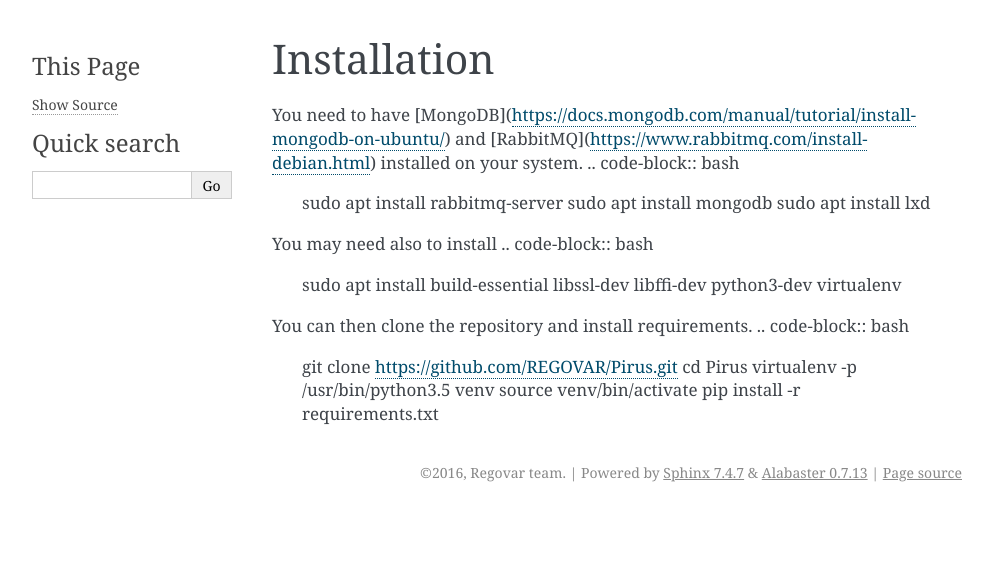
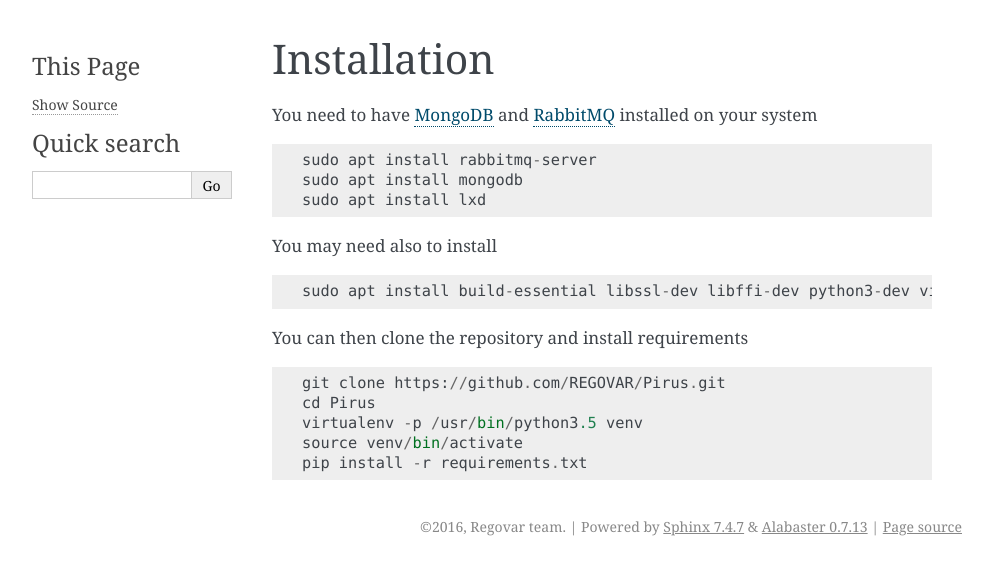
Before and after one commit to REGOVAR/Pirus, a Sphinx documentation site: the page built from docs/installation.rst, in a window 1280 px wide. Shown: the top 575 px of the page, without its empty margins (148-1140 px from the left). Built offline with Sphinx 7.4.7, drawn with Linux system fonts in a browser that asks for light colours.

Commit message:
Update installation.rst

```diff
--- a/docs/installation.rst
+++ b/docs/installation.rst
@@ -2,21 +2,21 @@
 Installation
 ============
 
-You need to have [MongoDB](https://docs.mongodb.com/manual/tutorial/install-mongodb-on-ubuntu/) and [RabbitMQ](https://www.rabbitmq.com/install-debian.html) installed on your system.
-.. code-block:: bash
-    sudo apt install rabbitmq-server
-    sudo apt install mongodb
-    sudo apt install lxd
+You need to have `MongoDB <https://docs.mongodb.com/manual/tutorial/install-mongodb-on-ubuntu/>`_ and `RabbitMQ <https://www.rabbitmq.com/install-debian.html>`_ installed on your system ::
 
-You may need also to install
-.. code-block:: bash
-    sudo apt install build-essential libssl-dev libffi-dev python3-dev virtualenv
+        sudo apt install rabbitmq-server
+        sudo apt install mongodb
+        sudo apt install lxd
+
+You may need also to install ::
+
+        sudo apt install build-essential libssl-dev libffi-dev python3-dev virtualenv
 
 
-You can then clone the repository and install requirements.
-.. code-block:: bash
-    git clone https://github.com/REGOVAR/Pirus.git
-    cd Pirus
-    virtualenv -p /usr/bin/python3.5 venv
-    source venv/bin/activate
-    pip install -r requirements.txt
+You can then clone the repository and install requirements ::
+
+        git clone https://github.com/REGOVAR/Pirus.git
+        cd Pirus
+        virtualenv -p /usr/bin/python3.5 venv
+        source venv/bin/activate
+        pip install -r requirements.txt
```
